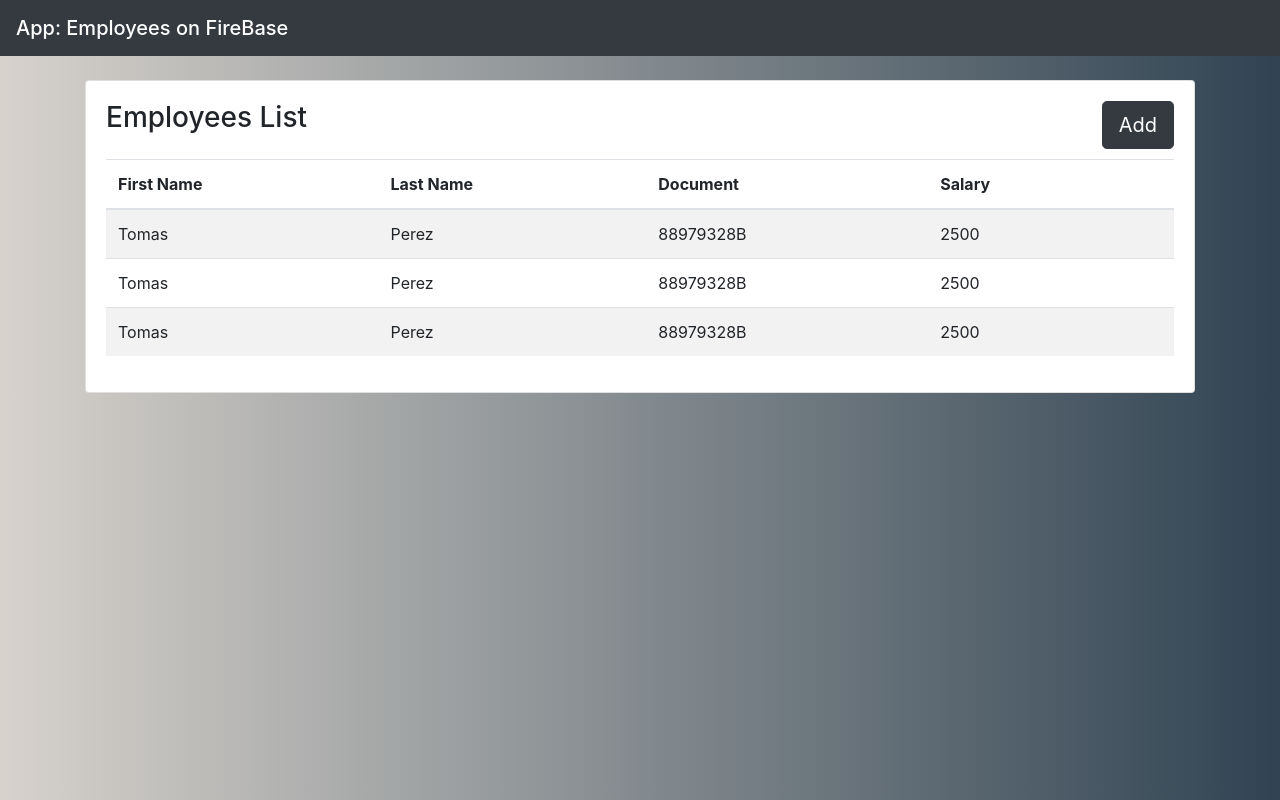
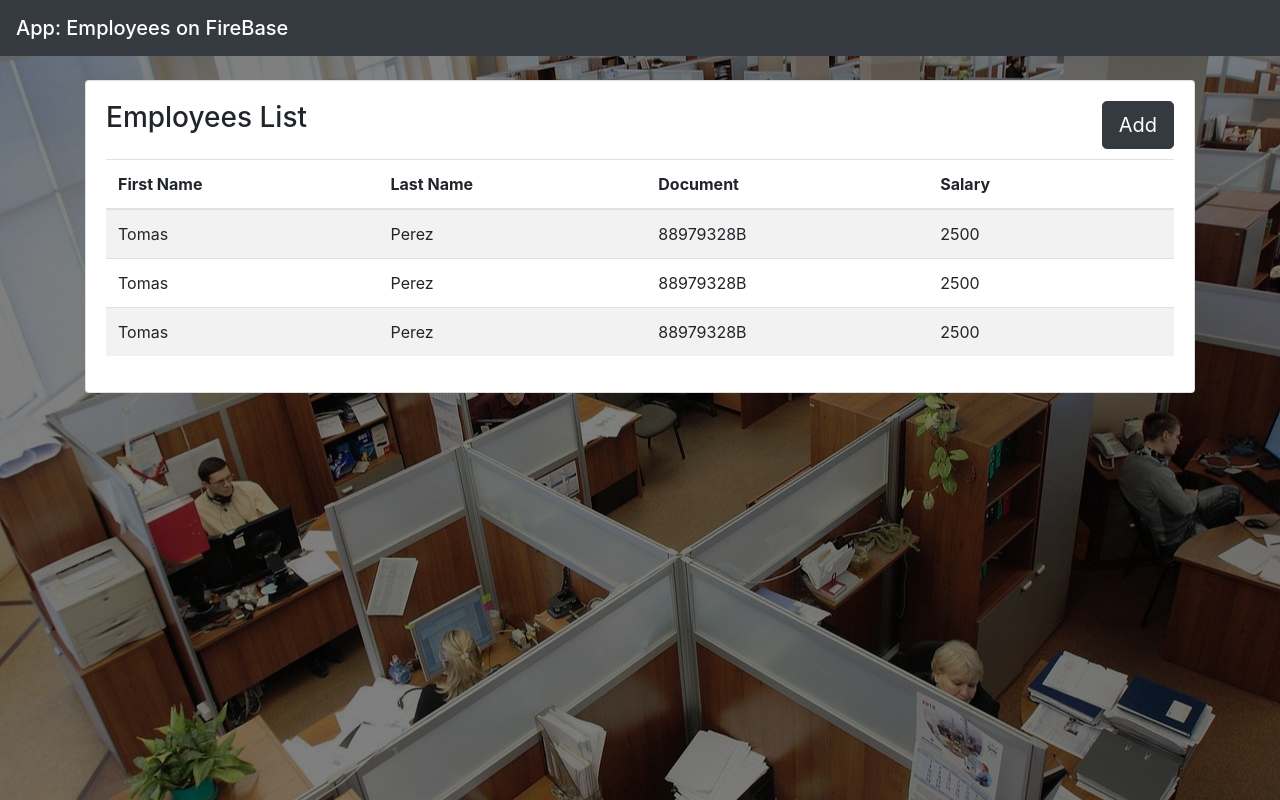
Before and after one commit to lytves/angular-employees, an Angular app: page / in a window 1280 px wide. Built offline with nearby package versions, Linux system fonts and the light colour scheme.

Commit message:
body background applied

```diff
--- a/src/styles.css
+++ b/src/styles.css
@@ -1,7 +1,12 @@
 /* You can add global styles to this file, and also import other style files */
 body{
-  background: #304352;  /* fallback for old browsers */
-  background: -webkit-linear-gradient(to right, #d7d2cc, #304352);  /* Chrome 10-25, Safari 5.1-6 */
-  background: linear-gradient(to right, #d7d2cc, #304352); /* W3C, IE 10+/ Edge, Firefox 16+, Chrome 26+, Opera 12+, Safari 7+ */
-
+  /*background: #304352;  !* fallback for old browsers *!*/
+  /*background: -webkit-linear-gradient(to right, #d7d2cc, #304352);  !* Chrome 10-25, Safari 5.1-6 *!*/
+  /*background: linear-gradient(to right, #d7d2cc, #304352); !* W3C, IE 10+/ Edge, Firefox 16+, Chrome 26+, Opera 12+, Safari 7+ *!*/
+  background: linear-gradient(rgba(0,0,0,0.5),rgba(0,0,0,0.5)), url("./assets/img/background.jpg");
+  /*background-image: url("./assets/img/background.jpg");*/
+  background-repeat: no-repeat;
+  background-position: center;
+  background-size: cover;
+  height: 100vh;
 }
```
Also changed, not shown: src/assets/img/background.jpg (added).
